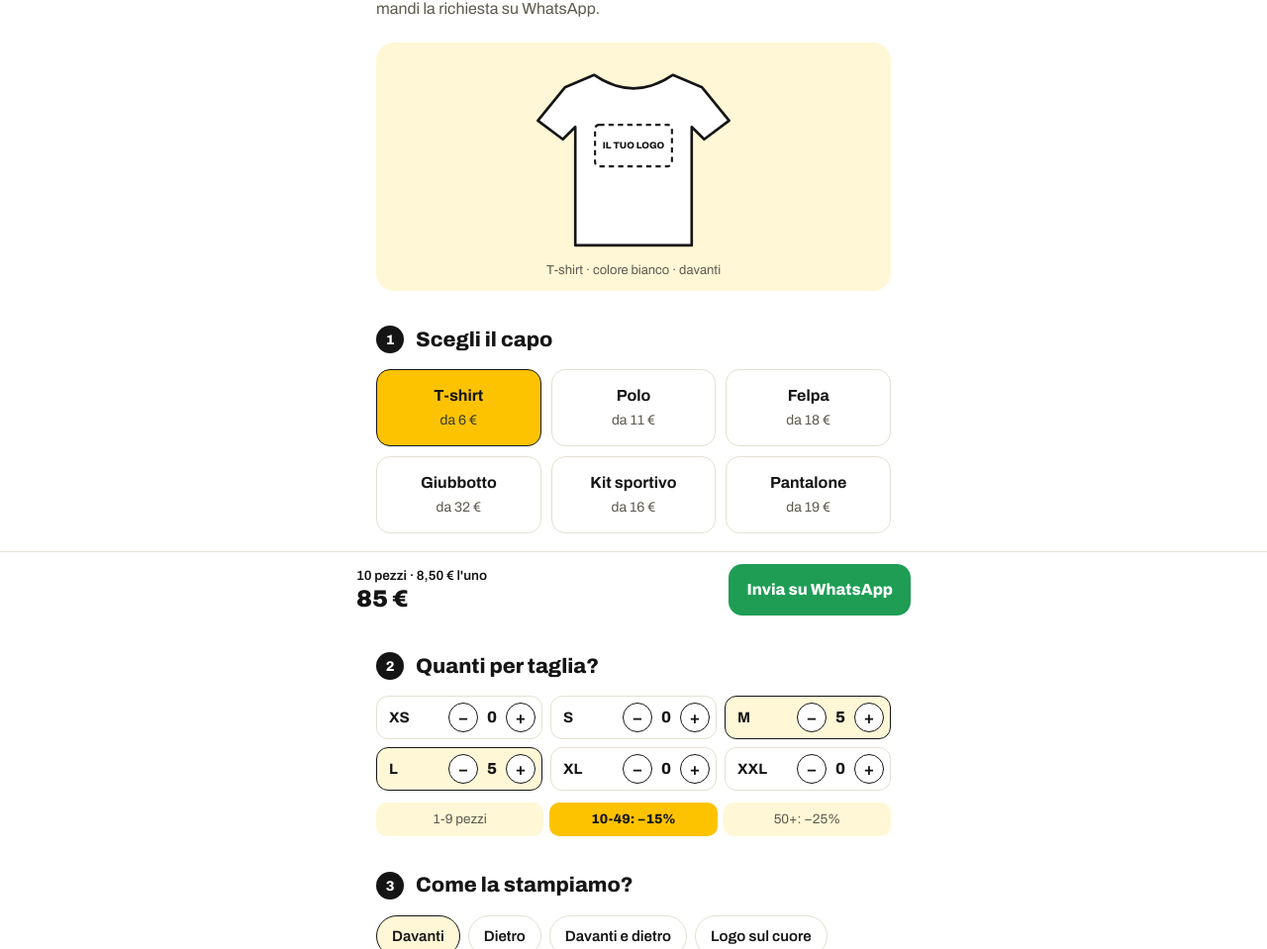
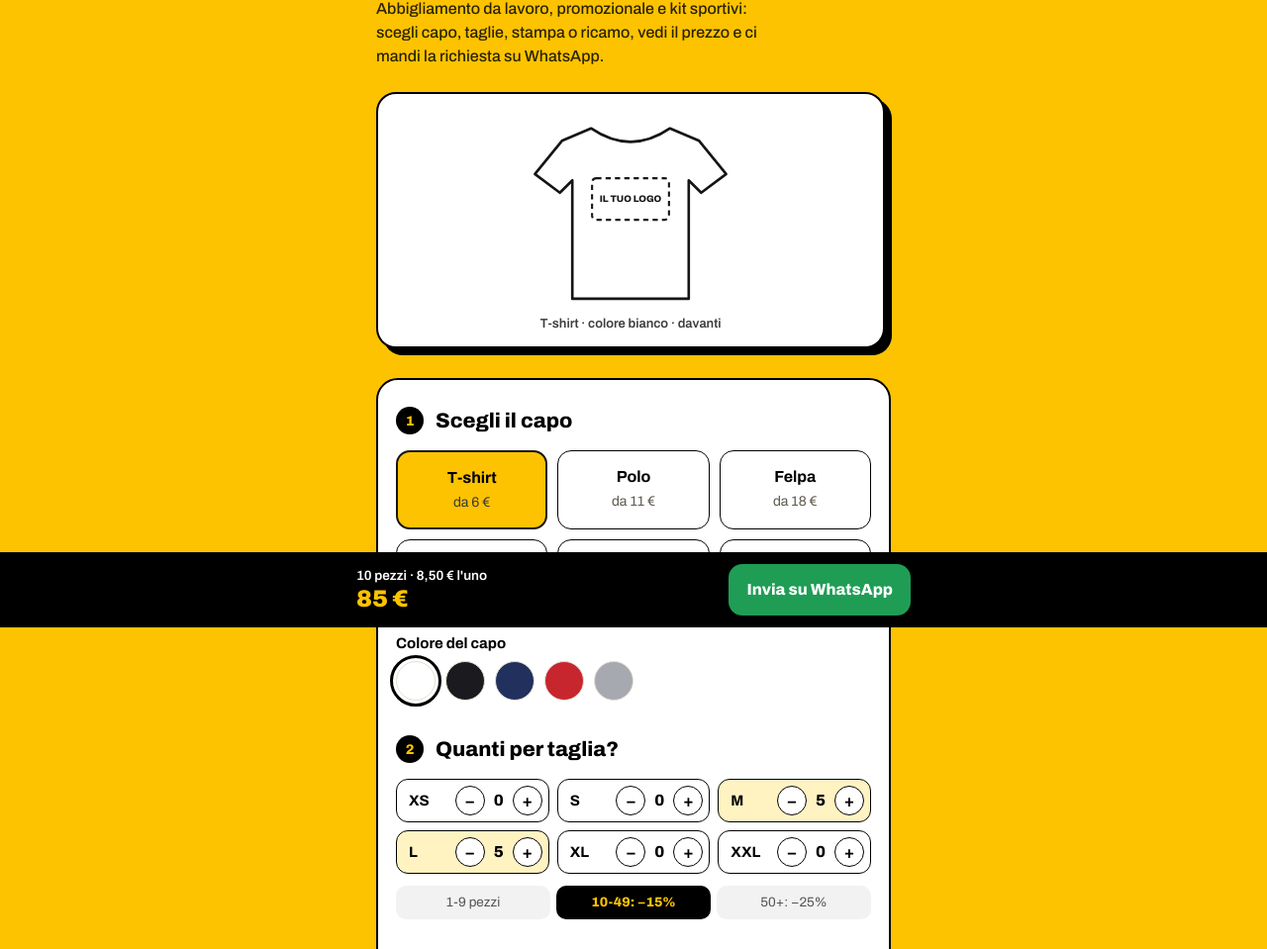
Before and after one commit to francescosaveriobilangione-ship-it/prenota-feste, a plain HTML site: page fdgrafik/index.html in a window 1280 px wide. Shown: the part 166-1125 px from the top of the page at 99% size. Drawn offline with Linux system fonts and the light colour scheme.

Commit message:
FD Grafik: restyle nei colori del brand e stampa animata
Co-Authored-By: Claude Opus 5.5 <noreply@anthropic.com>
Claude-Session: https://claude.ai/code/session_01SNExWKJsu1K2sSyvkkaqFj

```diff
--- a/fdgrafik/index.html
+++ b/fdgrafik/index.html
@@ -22,7 +22,7 @@ h1{font-weight:900;font-stretch:118%;font-size:38px;line-height:1;margin:12px 0
 h2{font-weight:800;font-stretch:110%;font-size:21px;margin:0}
 .preview{display:grid;place-items:center;background:var(--carta);border-radius:18px;padding:18px 0 10px;margin-top:22px}
 .preview svg{width:210px;height:auto}
-.capo-g{display:none}.capo-g.on{display:inline}.cf{fill:#fff;stroke:#151515;stroke-width:2.5;stroke-linejoin:round}
+#gar{transform-origin:100px 100px;transform-box:view-box}.capo-g{display:none}.capo-g.on{display:inline}.cf{fill:#fff;stroke:#151515;stroke-width:2.5;stroke-linejoin:round}
 .preview small{color:var(--mute);font-size:13px;margin-top:4px}
 .capi{display:grid;grid-template-columns:repeat(3,1fr);gap:10px}
 .capo:has(input:checked){color:#151515!important;background:var(--gia)!important;border-color:#151515!important}.capo:has(input:checked) span{color:#3a3a3a!important}
@@ -70,6 +70,38 @@ input:focus{outline:none;border-color:var(--blu);box-shadow:0 0 0 3px var(--cart
 .send{flex:none;background:var(--wa);color:#fff;border-radius:14px;padding:14px 18px;font-weight:800;font-size:16px;text-decoration:none;text-align:center;max-width:58%}
 .send.err{background:#fff;color:var(--mag);border:1.5px solid var(--mag);font-weight:700;font-size:15px}
 @media (prefers-reduced-motion:reduce){*{animation:none!important;transition:none!important}}
+
+/* ===== Restyle FD Grafik ===== */
+body{background:#FDC300;color:#000}
+.wrap{padding-top:22px}
+.house{color:#000}
+.house span{background:#000!important;color:#FDC300!important}
+h1{font-size:44px;font-stretch:125%;letter-spacing:-1px;color:#000;margin-top:14px}
+.lead{color:#2a2200;font-weight:500}
+.preview{background:#fff;border:2.5px solid #000;border-radius:20px;box-shadow:7px 7px 0 #000;margin:24px 6px 0 0;padding:20px 0 12px}
+.preview small{color:#3d3d3d;font-weight:600}
+.panel{background:#fff;border:2.5px solid #000;border-radius:22px;padding:4px 18px 22px;margin-top:30px}
+.panel .step:first-child{margin-top:22px}
+.n{background:#000;color:#FDC300}
+.capo,.pill,.sz,input[type=text],input[type=tel],input[type=date]{border-color:#000!important;border-width:1.5px}
+.capo:has(input:checked){background:#FDC300!important;color:#000!important;border-width:2.5px!important}
+.pill:has(input:checked){background:#000;color:#FDC300;border-color:#000}
+.sz.on{background:#FFF3C2}
+.sz button{border-color:#000;color:#000}
+.sw input:checked+i{outline-color:#000}
+.tiers span{background:#F2F2F2;color:#555}
+.tiers span.on{background:#000;color:#FDC300}
+.note{background:#FFF3C2;border:1.5px solid #000}
+.demo{color:#2a2200}
+.bar{background:#000;border-top:0}
+.sum small{color:#fff}
+.sum b{color:#FDC300}
+.send.err{background:#000;color:#FDC300;border-color:#FDC300}
+#sqb{opacity:0}
+.swap{animation:swap .28s cubic-bezier(.3,1.4,.6,1)}
+@keyframes swap{from{transform:scale(.94)}to{transform:scale(1)}}
+#pt{transition:clip-path .55s cubic-bezier(.5,0,.2,1)}
+@media (prefers-reduced-motion:reduce){#pt{transition:none}#sqb{display:none}}
 </style>
 </head>
 <body>
@@ -80,16 +112,17 @@ input:focus{outline:none;border-color:var(--blu);box-shadow:0 0 0 3px var(--cart
 
 <div class="preview" aria-hidden="true">
  <svg viewBox="0 0 200 190">
-<g id="g-tshirt" class="capo-g"><path class="cf" d="M62 14 L34 26 L8 58 L32 76 L44 64 L44 178 L156 178 L156 64 L168 76 L192 58 L166 26 L138 14 Q100 40 62 14 Z"/></g>
+<g id="gar"><g id="g-tshirt" class="capo-g"><path class="cf" d="M62 14 L34 26 L8 58 L32 76 L44 64 L44 178 L156 178 L156 64 L168 76 L192 58 L166 26 L138 14 Q100 40 62 14 Z"/></g>
 <g id="g-polo" class="capo-g"><path class="cf" d="M66 16 L36 26 L10 58 L33 75 L45 64 L45 178 L155 178 L155 64 L167 75 L190 58 L164 26 L134 16 L100 22 Z"/><path class="cf" d="M66 16 L84 40 L100 22 L116 40 L134 16 L100 22 Z"/><path d="M100 22 L100 54" stroke="#151515" stroke-width="2" fill="none"/><circle cx="100" cy="36" r="2" fill="#151515"/><circle cx="100" cy="47" r="2" fill="#151515"/></g>
 <g id="g-felpa" class="capo-g"><path class="cf" d="M64 22 Q100 -8 136 22 L166 32 L188 120 L170 126 L154 70 L154 170 L46 170 L46 70 L30 126 L12 120 L34 32 Z"/><path class="cf" d="M74 22 Q100 50 126 22 Q120 6 100 4 Q80 6 74 22 Z"/><path d="M46 160 L154 160 M70 118 L130 118 L136 150 L64 150 Z" stroke="#151515" stroke-width="2" fill="none"/></g>
 <g id="g-giubbotto" class="capo-g"><path class="cf" d="M64 18 L36 30 L14 120 L32 126 L46 72 L46 178 L154 178 L154 72 L168 126 L186 120 L164 30 L136 18 L100 30 Z"/><path class="cf" d="M64 18 L78 8 L100 30 L122 8 L136 18 L100 30 Z"/><path d="M100 30 L100 178" stroke="#151515" stroke-width="2.5" fill="none"/><path d="M58 130 L84 130 M116 130 L142 130" stroke="#151515" stroke-width="2" fill="none"/></g>
 <g id="g-kit" class="capo-g"><path class="cf" d="M64 8 L40 18 L18 44 L36 58 L46 50 L46 120 L154 120 L154 50 L164 58 L182 44 L160 18 L136 8 Q100 30 64 8 Z"/><path class="cf" d="M56 128 L144 128 L150 182 L106 182 L100 150 L94 182 L50 182 Z"/></g>
 <g id="g-pantalone" class="capo-g"><path class="cf" d="M58 8 L142 8 L150 184 L110 184 L100 60 L90 184 L50 184 Z"/><path d="M58 22 L142 22 M62 70 L86 70 L86 98 L62 98 Z" stroke="#151515" stroke-width="2" fill="none"/></g>
-<rect id="pf" x="63" y="62" width="74" height="40" rx="4" fill="none" stroke="#151515" stroke-width="2" stroke-dasharray="5 4"/><text id="pt" x="100" y="87" text-anchor="middle" font-family="Archivo,sans-serif" font-weight="800" font-size="9" fill="#151515">IL TUO LOGO</text></svg>
+</g><rect id="pf" x="63" y="62" width="74" height="40" rx="4" fill="none" stroke="#151515" stroke-width="2" stroke-dasharray="5 4"/><rect id="sqb" x="0" y="0" width="4" height="10" rx="1.5" fill="#000"/><text id="pt" x="100" y="87" text-anchor="middle" font-family="Archivo,sans-serif" font-weight="800" font-size="9" fill="#151515">IL TUO LOGO</text></svg>
  <small id="pv">T-shirt bianca, stampa davanti</small>
 </div>
 
+<div class="panel">
 <section class="step" aria-labelledby="s1">
  <div class="sh"><span class="n">1</span><h2 id="s1">Scegli il capo</h2></div>
  <div class="capi">
@@ -141,6 +174,7 @@ input:focus{outline:none;border-color:var(--blu);box-shadow:0 0 0 3px var(--cart
  <label class="f" for="dt">Per quando ti servono?</label><input type="date" id="dt">
 </section>
 
+</div>
 <div class="note"><b>Come funziona:</b> il prezzo qui è indicativo. Ti mandiamo su WhatsApp la bozza grafica da approvare e il preventivo definitivo; la produzione parte con l'approvazione. Per le aziende di Olbia veniamo noi da te.</div>
 <p class="demo">Proposta preparata da Francesco Bilangione per FD Grafik: capi e prezzi sono di prova e si impostano con voi. In questa demo il messaggio arriva a Francesco; nella versione vera arriva al vostro WhatsApp.</p>
 </main>
@@ -157,6 +191,14 @@ const $=s=>document.querySelector(s);const eur=x=>x.toLocaleString('it-IT',{mini
 const box=$('#sizes');SZ.forEach(s=>{const d=document.createElement('div');d.className='sz';d.innerHTML=`<b>${s}</b><div><button type="button" aria-label="Togli una ${s}">−</button><output aria-live="polite">${q[s]}</output><button type="button" aria-label="Aggiungi una ${s}">+</button></div>`;const [m,o,p]=d.querySelector('div').children;m.onclick=()=>{q[s]=Math.max(0,q[s]-1);upd()};p.onclick=()=>{q[s]=Math.min(500,q[s]+1);upd()};box.appendChild(d);});
 function val(n){return document.querySelector(`input[name=${n}]:checked`).value.split('|')}
 function problema(){const tot=SZ.reduce((a,s)=>a+q[s],0);if(!tot)return{t:'Aggiungi almeno un pezzo',el:'#sizes'};if(!$('#nm').value.trim())return{t:'Scrivi il nome',el:'#nm'};if($('#tl').value.replace(/\D/g,'').length<9)return{t:'Scrivi il telefono',el:'#tl'};return null;}
+
+let lastKey='',lastSig='',inkT;
+function stampa(bx,by,bw,bh){const pt=document.getElementById('pt'),q=document.getElementById('sqb');
+ if(matchMedia('(prefers-reduced-motion: reduce)').matches){pt.style.clipPath='none';return}
+ pt.style.transition='none';pt.style.clipPath='inset(0 100% 0 0)';void pt.getBBox();pt.style.transition='';
+ requestAnimationFrame(()=>{pt.style.clipPath='inset(0 0% 0 0)'});
+ q.setAttribute('y',by-3);q.setAttribute('height',bh+6);
+ q.animate([{transform:`translateX(${bx}px)`,opacity:1},{transform:`translateX(${bx+bw}px)`,opacity:1},{transform:`translateX(${bx+bw}px)`,opacity:0}],{duration:620,easing:'cubic-bezier(.5,0,.2,1)'});}
 function upd(){
  [...box.children].forEach((d,i)=>{d.querySelector('output').value=q[SZ[i]];d.classList.toggle('on',q[SZ[i]]>0)});
  const [capo,pc]=val('capo'),[col,hex]=val('col'),[pos,pp]=val('pos'),[tec,pt]=val('tec');
@@ -174,7 +216,9 @@ function upd(){
  let [bx,by,bw,bh]=bxs; if(pos==='logo sul cuore'&&key!=='pantalone'&&key!=='giubbotto'){bx=110;bw=30;bh=20;by=bxs[1];}
  $('#pf').setAttribute('x',bx);$('#pf').setAttribute('y',by);$('#pf').setAttribute('width',bw);$('#pf').setAttribute('height',bh);
  $('#pt').setAttribute('x',bx+bw/2);$('#pt').setAttribute('y',by+bh/2+3);$('#pt').setAttribute('font-size',bw<40?4.5:9);
- const tx=$('#tx').value.trim();$('#pt').textContent=(tx||'IL TUO LOGO').toUpperCase().slice(0,bw<40?10:18);
+ const tx=$('#tx').value.trim();const sig=key+pos+tec+tx;if(key!==lastKey){const g=document.getElementById('gar');g.classList.remove('swap');void g.getBBox();g.classList.add('swap');lastKey=key}
+ if(sig!==lastSig){lastSig=sig;clearTimeout(inkT);inkT=setTimeout(()=>stampa(bx,by,bw,bh),tx?260:0)}
+ $('#pt').textContent=(tx||'IL TUO LOGO').toUpperCase().slice(0,bw<40?10:18);
  $('#pv').textContent=capo+' · colore '+col+' · '+pos;
  $('#who').textContent=pezzi+(pezzi==1?' pezzo':' pezzi')+' · '+eur(Math.round(unit*100)/100)+' l\'uno';$('#tot').textContent=eur(tot);
  const taglie=SZ.filter(s=>q[s]).map(s=>s+': '+q[s]).join(', ');
```
